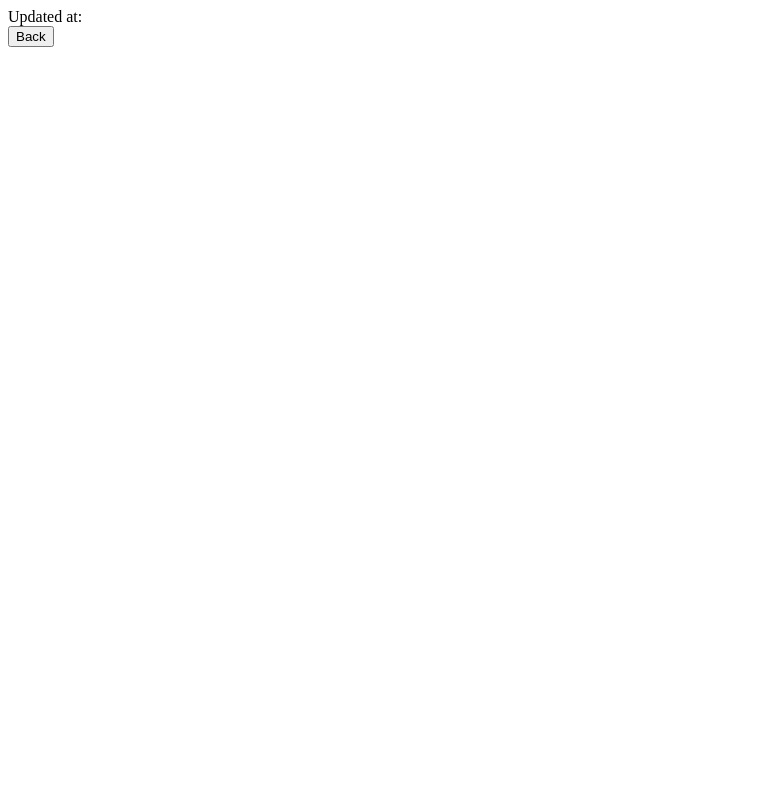
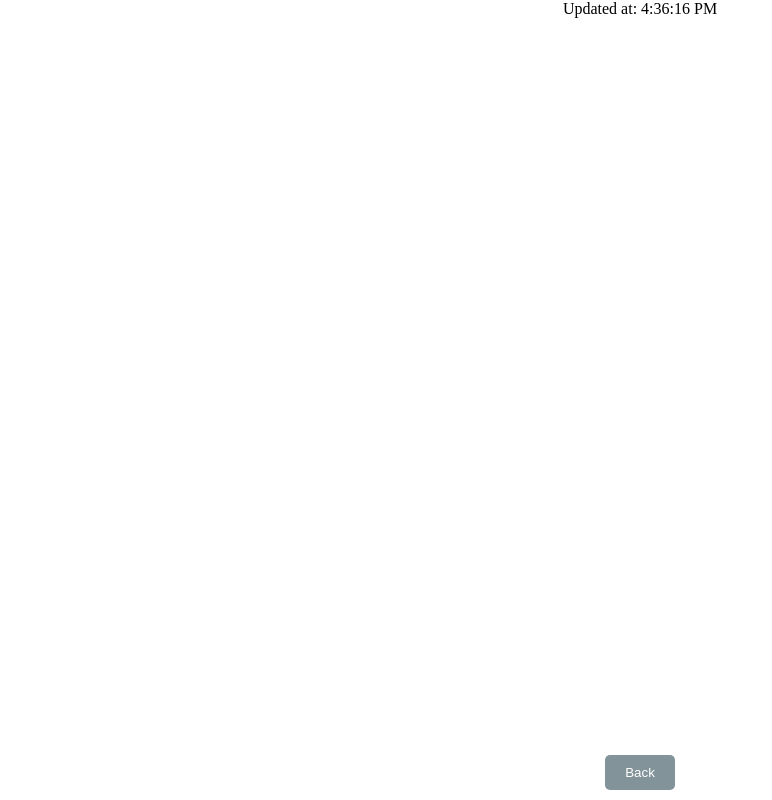
Before and after one commit to Jason42lui/COMP-4537, a website: page COMP4537/Labs/1/reader.html in a window 1280 px wide. Shown: the whole page, without its empty margins (0-772 px from the left). Drawn offline with Linux system fonts and the light colour scheme; the site is published under a folder, as on GitHub Pages, so addresses that start at the root find nothing.

Commit message:
fixing more routing to html files

```diff
--- a/COMP4537/Labs/1/reader.html
+++ b/COMP4537/Labs/1/reader.html
@@ -2,7 +2,7 @@
 <html>
 <head>
     <meta name="viewport" content="width=device-width, initial-scale=1">
-    <link rel="stylesheet" href="/css/reader.css">
+    <link rel="stylesheet" href="css/reader.css">
 </head>
 <body>
 
@@ -19,7 +19,7 @@
         <button onclick="goBack()">Back</button>
     </div>
 
-    <script src="/scripts/reader.js"></script>
+    <script src="scripts/reader.js"></script>
 
 
 </body>
```
Also changed, not shown: COMP4537/Labs/1/writer.html (+2 -2 lines).
